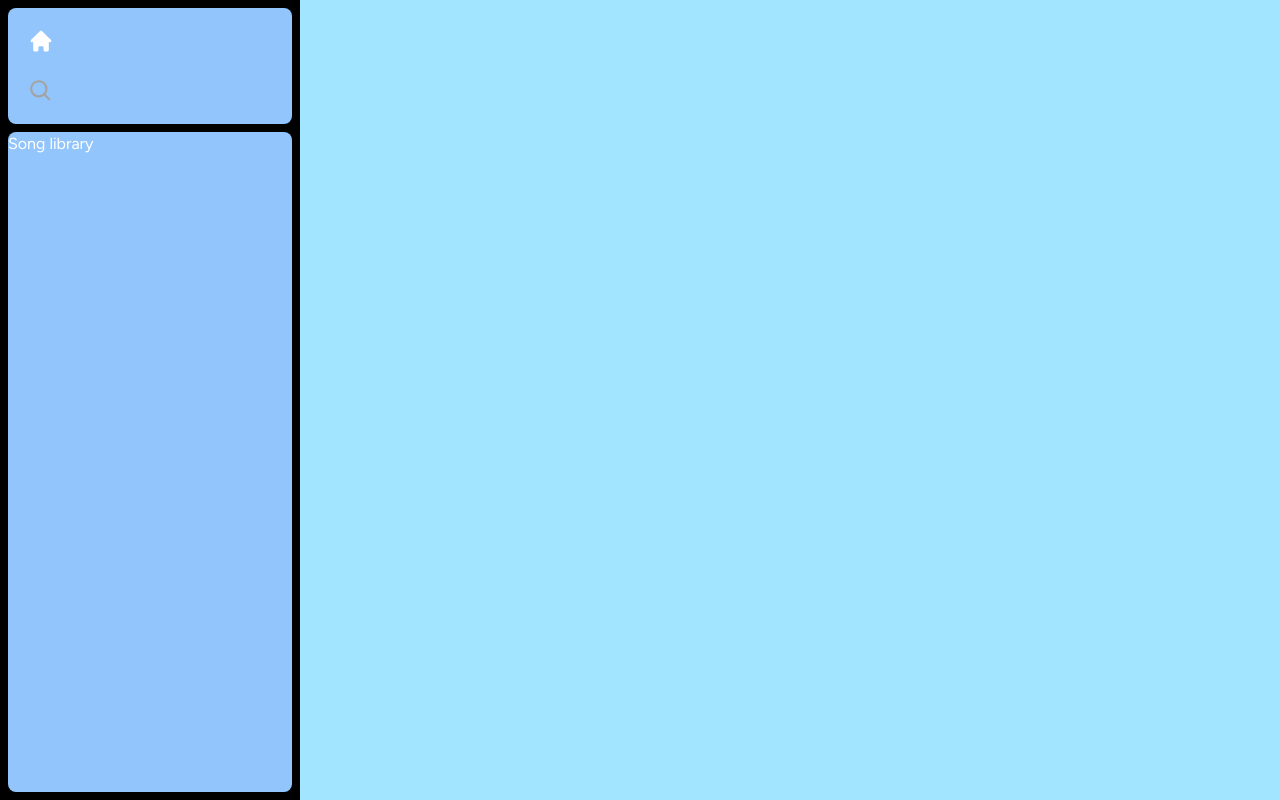
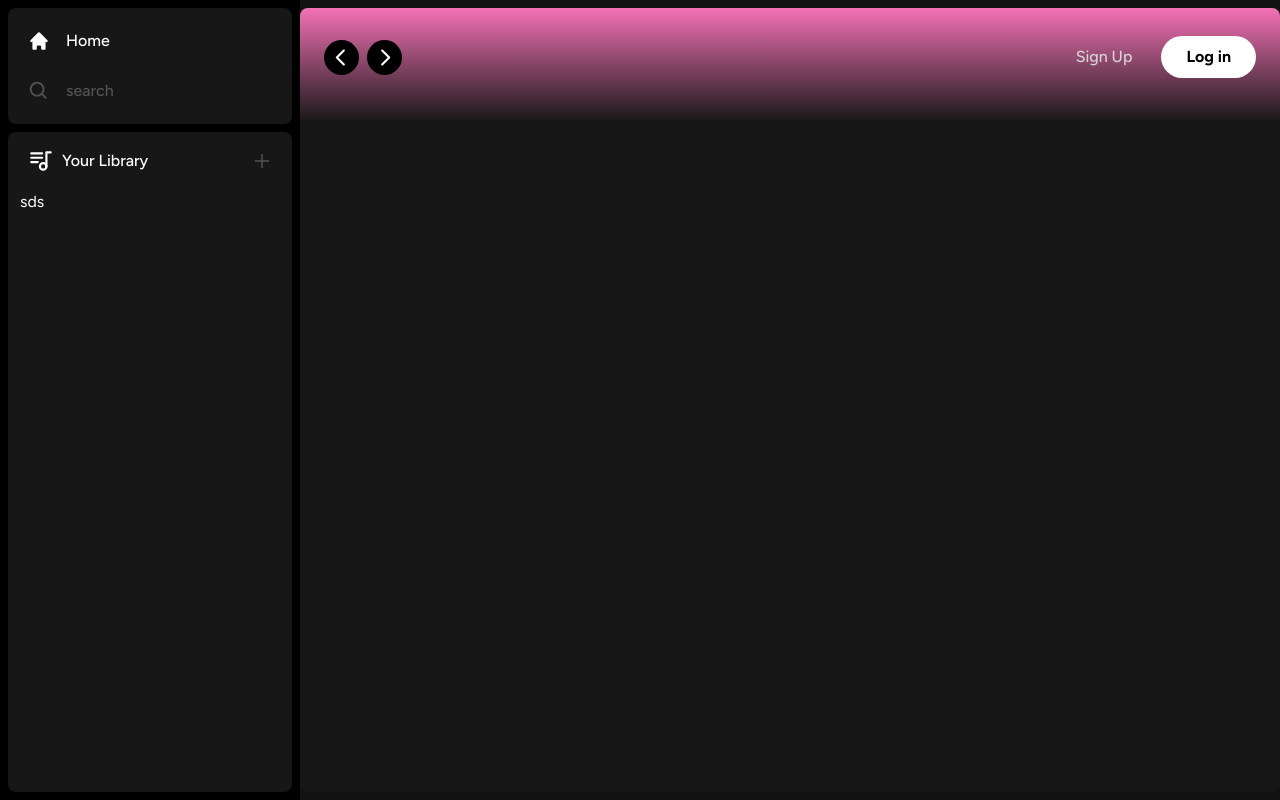
Before and after one commit to JarvisChan666/muverse, a Next.js app: page / in a window 1280 px wide. Built offline with nearby package versions, Linux system fonts and the light colour scheme.

Commit message:
add sidebar and sidebar item, add Box, library

```diff
--- a/app/(site)/page.tsx
+++ b/app/(site)/page.tsx
@@ -1,9 +1,19 @@
+import { Header } from "@/components/Header";
 import Image from "next/image";
 
 export default function Home() {
   return (
-   <div className="text-green-500">
-     main content
+   <div className="
+   bg-neutral-900
+   rounded-lg
+   h-full
+   w-full
+   overflow-hidden
+   overflow-y-auto
+   ">
+     <Header>
+      Header
+     </Header>
    </div>
   );
 }
--- a/app/globals.css
+++ b/app/globals.css
@@ -6,7 +6,7 @@ html,
 body,
 :root {
   height: 100%;
-  background-color: rgb(162, 229, 255);
+  background-color: bg-black;
   color-scheme: dark;
 
 }
--- a/components/Box.tsx
+++ b/components/Box.tsx
@@ -14,7 +14,7 @@ export function Box({
 } : BoxProps) {
     return (
         <div className={twMerge(`
-            bg-blue-300
+            bg-neutral-900
             rounded-lg
             h-fit
             w-full
--- /dev/null
+++ b/components/Header.tsx
@@ -0,0 +1,140 @@
+"use client";
+
+import { useRouter } from "next/navigation";
+import { twMerge } from "tailwind-merge";
+import { RxCaretLeft, RxCaretRight } from "react-icons/rx";
+import { HiHome } from "react-icons/hi";
+import { BiSearch } from "react-icons/bi";
+import { Button } from "./Button";
+
+interface HeaderProps {
+  children: React.ReactNode;
+  className?: string;
+}
+
+export function Header({ children, className }: HeaderProps) {
+  const router = useRouter();
+
+  const handleLogout = () => {};
+
+  return (
+      <div
+        className={twMerge(
+          `
+            h-fit
+            bg-gradient-to-b
+            from-pink-400
+            p-6
+            `,
+          className
+        )}
+      >
+        <div className="
+        w-full
+        mb-4
+        flex
+        items-center
+        justify-between
+        ">
+        {/* we hidden sidebar in mobile view  */}
+        <div
+          className="
+        hidden
+        md:flex
+        gap-x-2
+        items-center
+        "
+        >
+          <button
+            onClick={() => router.back()}
+            className="
+            rounded-full
+            bg-black
+            flex
+            items-center
+            justify-center
+            hover:opacity-75
+            transition
+        "
+          >
+            <RxCaretLeft className="text-white" size={35} />
+          </button>
+          <button
+            onClick={() => router.forward()}
+            className="
+            rounded-full
+            bg-black
+            flex
+            items-center
+            justify-center
+            hover:opacity-75
+            transition
+        "
+          >
+            <RxCaretRight className="text-white" size={35} />
+          </button>
+        </div>
+        {/* This 2 button is for mobile, we hidden the mid view and only visible for mobile*/}
+        <div className="flex md:hidden gap-x-2 items-center">
+            <button className="
+            rounded-full
+            p-2
+            bg-white
+            flex
+            items-center
+            justify-center
+            hover:opacity-75
+            transition
+            ">
+                <HiHome className="text-black" size={20}/>
+            </button>
+            <button className="
+            rounded-full
+            p-2
+            bg-white
+            flex
+            items-center
+            justify-center
+            hover:opacity-75
+            transition
+            ">
+                <BiSearch className="text-black" size={20}/>
+            </button>
+        </div>
+        <div className="
+        flex
+        justify-between
+        items-center
+        gap-x-4
+        ">
+            <>
+                <div>
+                    <Button
+                    onClick={()=>{}}
+                    className="
+                    bg-transparent
+                    text-neutral-300
+                    font-medium
+                    "
+                    >
+                        Sign Up
+                    </Button>
+                </div>
+                <div>
+                    <Button
+                    onClick={()=>{}}
+                    className="
+                    bg-white
+                    px-6
+                    py-2
+                    "
+                    >
+                        Log in
+                    </Button>
+                </div>
+            </>
+        </div>
+        </div>
+      </div>
+  );
+}
--- /dev/null
+++ b/components/Library.tsx
@@ -0,0 +1,41 @@
+"use client"
+import {TbPlaylist} from "react-icons/tb"
+import {AiOutlinePlus} from "react-icons/ai"
+
+export function Library() {
+    const onClick = () => {
+        // Upload our songs
+    }
+
+    return (
+        <div className="flex flex-col">
+            <div className="flex items-center justify-between px-5 pt-4">
+                <div className="inline-flex items-center gap-x-2">
+                    <TbPlaylist className="text-white" size={26}/>
+                    <p className="text-white font-medium text-md">
+                        Your Library
+                    </p>
+                </div>
+                <AiOutlinePlus
+                onClick={onClick}
+                size={20}
+                className="
+                text-neutral-600
+                cursor-pointer
+                hover:text-white
+                transition
+                "
+                />
+            </div>
+            <div className="
+                flex
+                flex-col
+                gap-y-2
+                mt-4
+                px-3
+            ">
+sds
+            </div>
+        </div>
+    )
+}
--- a/components/Sidebar.tsx
+++ b/components/Sidebar.tsx
@@ -6,6 +6,7 @@ import { HiHome } from "react-icons/hi";
 import { BiSearch } from "react-icons/bi";
 import { Box } from "./Box";
 import { SidebarItem } from "./SidebarItem";
+import { Library } from "./Library";
 
 // children can be server component, but this layout should use client
 // because we use many react hooks
@@ -61,8 +62,13 @@ export function Sidebar({ children }: SidebarProps) {
           </div>
         </Box>
         {/* we can pass our classname in box because we have "className" as props */}
-        <Box className="overflow-y-auto h-full">Song library</Box>
+        <Box className="overflow-y-auto h-full">
+          <Library />
+        </Box>
       </div>
+      <main className="h-full flex-1 overflow-y-auto py-2">
+        {children}
+      </main>
     </div>
   );
 }
--- a/components/SidebarItem.tsx
+++ b/components/SidebarItem.tsx
@@ -9,6 +9,12 @@ interface SidebarItemProps {
     href: string;
 }
 
+/**
+ *
+ * @param
+ * @returns
+ * @dev Represent the item in sidebar, including "Home", "Search"
+ */
 export function SidebarItem ({
     icon: Icon,
     label,
@@ -29,7 +35,7 @@ export function SidebarItem ({
             font-medium
             hover:text-white
             transition
-            text-neutral-400
+            text-neutral-600
             py-1
             `,
             active && "text-white"
@@ -37,6 +43,7 @@ export function SidebarItem ({
 
         >
         <Icon size={26}/>
+        <p className="truncate w-full">{label}</p>
         </Link>
     )
 }
--- a/tailwind.config.ts
+++ b/tailwind.config.ts
@@ -8,7 +8,10 @@ const config: Config = {
   ],
   theme: {
     extend: {
-
+      colors: {
+        sidebarColor: 'rgb(27,47,85)', // 自定义颜色
+        boxColor: 'rgb(159,184,210)',
+      },
     },
   },
   plugins: [],
```
Also changed, not shown: app/layout.tsx (+7 -0 lines).
